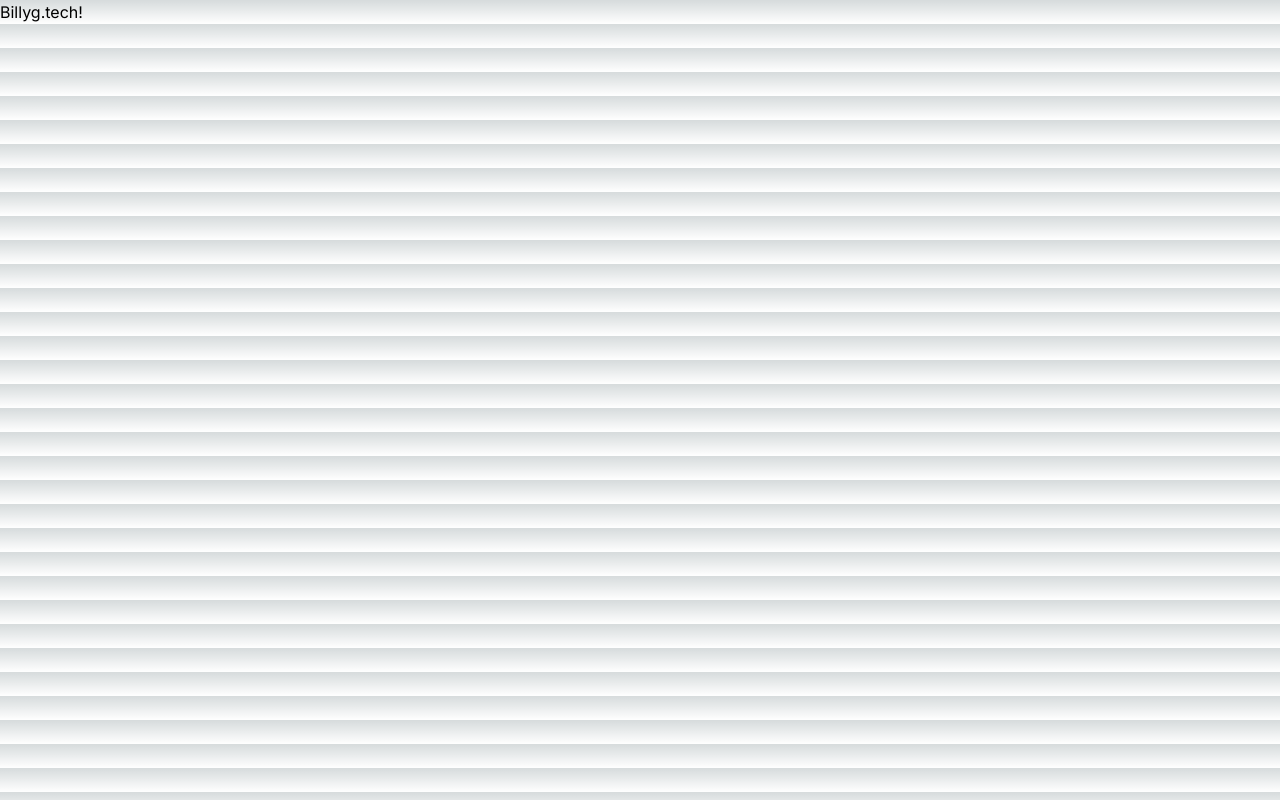
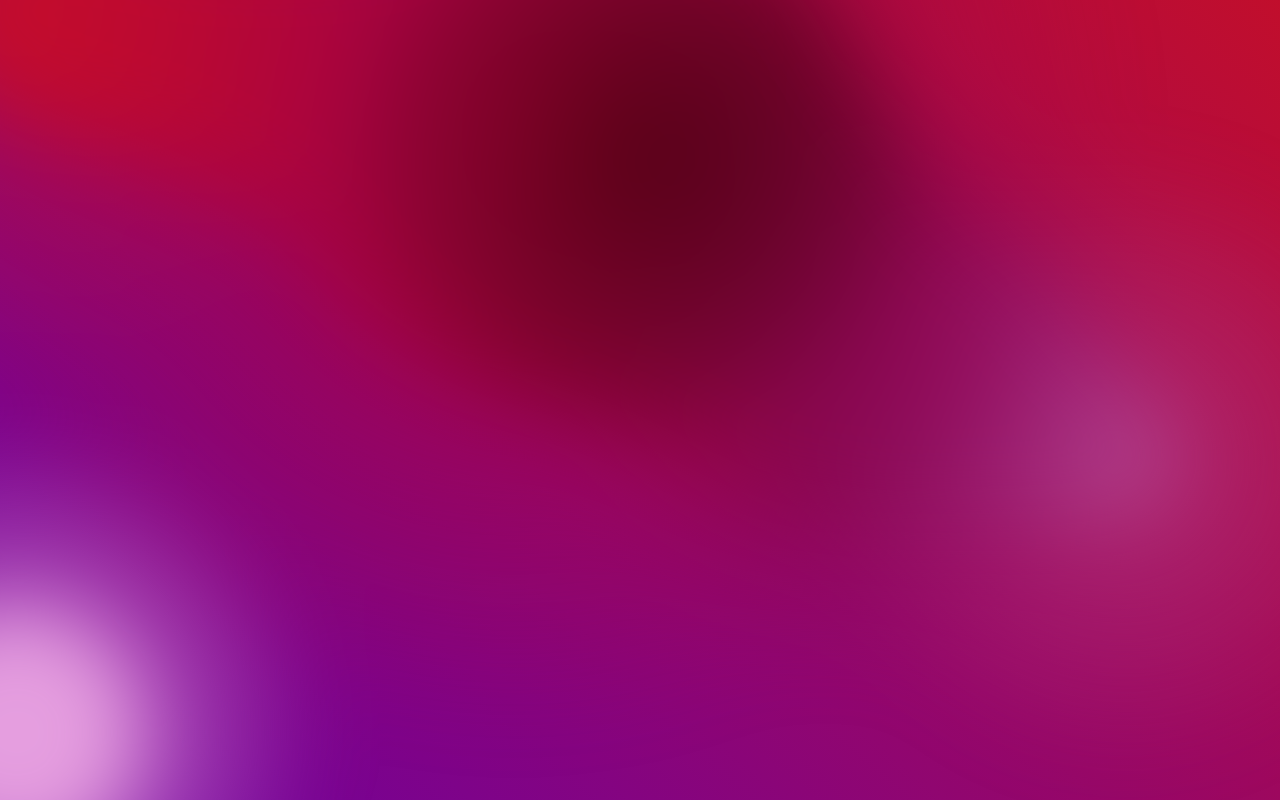
Before and after one commit to bGillooley/billyg-tech, a Next.js app: page / in a window 1280 px wide. Built offline with nearby package versions, Linux system fonts and the light colour scheme.

Commit message:
Morphing Shapes V.1

```diff
--- a/app/globals.css
+++ b/app/globals.css
@@ -4,8 +4,19 @@
 
 :root {
   --foreground-rgb: 0, 0, 0;
+  /* BEGIN MORPHING VARIABLES */
   --background-start-rgb: 214, 219, 220;
   --background-end-rgb: 255, 255, 255;
+  --color-bg1: rgb(108, 0, 162);
+  --color-bg2: rgb(193, 14, 44);
+  --color1: 31, 2, 23;
+  --color2: 229, 158, 223;
+  --color3: 123, 8, 91;
+  --color4: 177, 65, 139;
+  --color5: 167, 3, 64;
+  --color-interactive: 196, 14, 44;
+  --circle-size: 80%;
+  --blending: hard-light;
 }
 
 @media (prefers-color-scheme: dark) {
@@ -31,3 +42,183 @@
     text-wrap: balance;
   }
 }
+
+/* MORPHING CSS ANIMATIONS */
+@keyframes moveInCircle {
+  0% {
+    transform: rotate(0deg);
+  }
+  50% {
+    transform: rotate(180deg);
+  }
+  100% {
+    transform: rotate(360deg);
+  }
+}
+
+@keyframes moveVertical {
+  0% {
+    transform: translateY(-50%);
+  }
+  50% {
+    transform: translateY(50%);
+  }
+  100% {
+    transform: translateY(-50%);
+  }
+}
+
+@keyframes moveHorizontal {
+  0% {
+    transform: translateX(-50%) translateY(-10%);
+  }
+  50% {
+    transform: translateX(50%) translateY(10%);
+  }
+  100% {
+    transform: translateX(-50%) translateY(-10%);
+  }
+}
+
+.gradient-bg {
+  width: 100vw;
+  height: 100vh;
+  position: relative;
+  overflow: hidden;
+  background: linear-gradient(40deg, var(--color-bg1), var(--color-bg2));
+  top: 0;
+  left: 0;
+}
+
+.gradient-bg svg {
+  display: none;
+}
+
+.gradients-container {
+  filter: url(#goo) blur(40px);
+  width: 100%;
+  height: 100%;
+}
+
+.g1 {
+  position: absolute;
+  background: radial-gradient(
+      circle at center,
+      rgba(var(--color1), 0.8) 0,
+      rgba(var(--color1), 0) 50%
+    )
+    no-repeat;
+  mix-blend-mode: var(--blending);
+
+  width: var(--circle-size);
+  height: var(--circle-size);
+  top: calc(50% - var(--circle-size) / 2);
+  left: calc(50% - var(--circle-size) / 2);
+
+  transform-origin: center center;
+  animation: moveVertical 10s ease infinite;
+
+  opacity: 1;
+}
+
+.g2 {
+  position: absolute;
+  background: radial-gradient(
+      circle at center,
+      rgba(var(--color2), 0.8) 0,
+      rgba(var(--color2), 0) 50%
+    )
+    no-repeat;
+  mix-blend-mode: var(--blending);
+
+  width: var(--circle-size);
+  height: var(--circle-size);
+  top: calc(50% - var(--circle-size) / 2);
+  left: calc(50% - var(--circle-size) / 2);
+
+  transform-origin: calc(50% - 400px);
+  animation: moveInCircle 10s reverse infinite;
+
+  opacity: 1;
+}
+
+.g3 {
+  position: absolute;
+  background: radial-gradient(
+      circle at center,
+      rgba(var(--color3), 0.8) 0,
+      rgba(var(--color3), 0) 50%
+    )
+    no-repeat;
+  mix-blend-mode: var(--blending);
+
+  width: var(--circle-size);
+  height: var(--circle-size);
+  top: calc(50% - var(--circle-size) / 2 + 200px);
+  left: calc(50% - var(--circle-size) / 2 - 500px);
+
+  transform-origin: calc(50% + 400px);
+  animation: moveInCircle 20s linear infinite;
+
+  opacity: 1;
+}
+
+.g4 {
+  position: absolute;
+  background: radial-gradient(
+      circle at center,
+      rgba(var(--color4), 0.8) 0,
+      rgba(var(--color4), 0) 50%
+    )
+    no-repeat;
+  mix-blend-mode: var(--blending);
+
+  width: var(--circle-size);
+  height: var(--circle-size);
+  top: calc(50% - var(--circle-size) / 2);
+  left: calc(50% - var(--circle-size) / 2);
+
+  transform-origin: calc(50% - 200px);
+  animation: moveHorizontal 20s ease infinite;
+
+  opacity: 0.7;
+}
+
+.g5 {
+  position: absolute;
+  background: radial-gradient(
+      circle at center,
+      rgba(var(--color5), 0.8) 0,
+      rgba(var(--color5), 0) 50%
+    )
+    no-repeat;
+  mix-blend-mode: var(--blending);
+
+  width: calc(var(--circle-size) * 2);
+  height: calc(var(--circle-size) * 2);
+  top: calc(50% - var(--circle-size));
+  left: calc(50% - var(--circle-size));
+
+  transform-origin: calc(50% - 800px) calc(50% + 200px);
+  animation: moveInCircle 10s ease infinite;
+
+  opacity: 1;
+}
+
+.interactive {
+  position: absolute;
+  background: radial-gradient(
+      circle at center,
+      rgba(var(--color-interactive), 0.8) 0,
+      rgba(var(--color-interactive), 0) 50%
+    )
+    no-repeat;
+  mix-blend-mode: var(--blending);
+
+  width: 100%;
+  height: 100%;
+  top: -50%;
+  left: -50%;
+
+  opacity: 0.7;
+}
--- a/app/page.tsx
+++ b/app/page.tsx
@@ -1,7 +1,36 @@
+import MouseMorph from "@/components/mouse-morph";
+
 export default function Home() {
   return (
     <>
-      <div>Billyg.tech!</div>
+      <div className="gradient-bg">
+        <svg xmlns="http://www.w3.org/2000/svg">
+          <defs>
+            <filter id="goo">
+              <feGaussianBlur
+                in="SourceGraphic"
+                stdDeviation="10"
+                result="blur"
+              />
+              <feColorMatrix
+                in="blur"
+                mode="matrix"
+                values="1 0 0 0 0  0 1 0 0 0  0 0 1 0 0  0 0 0 18 -8"
+                result="goo"
+              />
+              <feBlend in="SourceGraphic" in2="goo" />
+            </filter>
+          </defs>
+        </svg>
+        <div className="gradients-container">
+          <div className="g1"></div>
+          <div className="g2"></div>
+          <div className="g3"></div>
+          <div className="g4"></div>
+          <div className="g5"></div>
+          <MouseMorph />
+        </div>
+      </div>
     </>
   );
 }
--- /dev/null
+++ b/components/mouse-morph.tsx
@@ -0,0 +1,32 @@
+"use client";
+
+import { useRef, useEffect } from "react";
+
+export default function MouseMorph() {
+  const mousey = useRef<HTMLDivElement>(null);
+  let curX = 0;
+  let curY = 0;
+  let tgX = 0;
+  let tgY = 0;
+  useEffect(() => {
+    function move() {
+      curX += (tgX - curX) / 20;
+      curY += (tgY - curY) / 20;
+      if (mousey.current) {
+        mousey.current.style.transform = `translate(${Math.round(
+          curX
+        )}px, ${Math.round(curY)}px)`;
+      }
+      requestAnimationFrame(() => {
+        move();
+      });
+    }
+    window.addEventListener("mousemove", (event) => {
+      tgX = event.clientX;
+      tgY = event.clientY;
+    });
+    move();
+  }, []);
+
+  return <div ref={mousey} className="interactive"></div>;
+}
--- a/tailwind.config.ts
+++ b/tailwind.config.ts
@@ -6,6 +6,7 @@
     "./components/**/*.{js,ts,jsx,tsx,mdx}",
     "./app/**/*.{js,ts,jsx,tsx,mdx}",
   ],
+  darkMode: "class",
   theme: {
     extend: {
       backgroundImage: {
```
